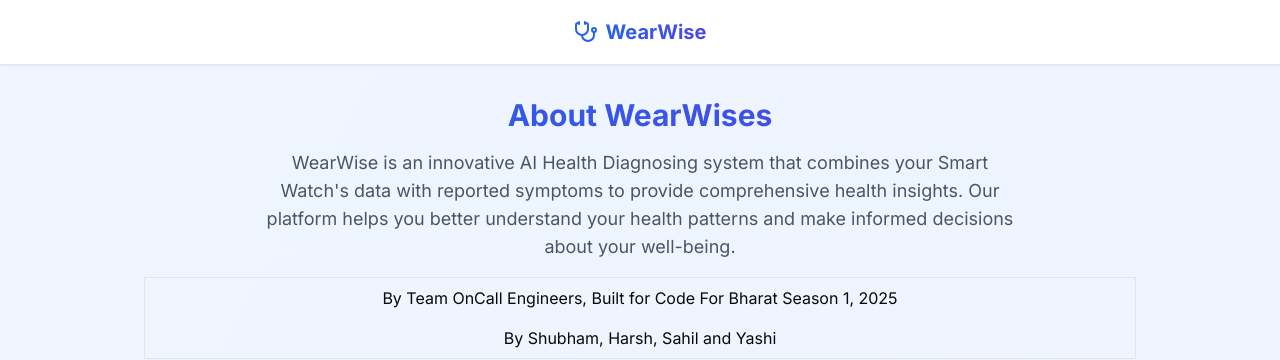
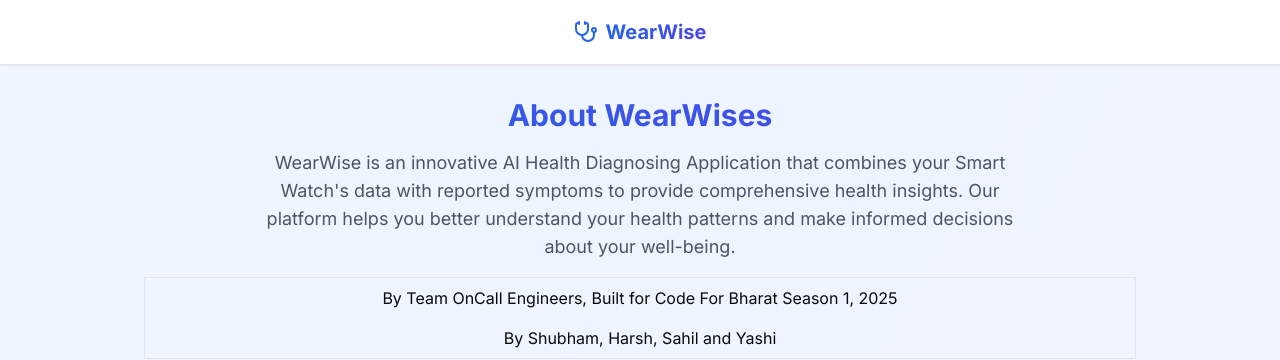
Before and after one commit to Shub3am/WearWise, a Next.js app in the folder legacy/frontend/: page / in a window 1280 px wide. Shown: the top 360 px of the page. Built offline with nearby package versions, Linux system fonts and the light colour scheme.

Commit message:
Minor Change

```diff
--- a/legacy/frontend/app/page.tsx
+++ b/legacy/frontend/app/page.tsx
@@ -158,8 +158,8 @@ export default function Home() {
             About WearWises
           </h2>
           <p className="text-gray-600 text-lg max-w-3xl mx-auto">
-            WearWise is an innovative AI Health Diagnosing system that combines
-            your Smart Watch's data with reported symptoms to provide
+            WearWise is an innovative AI Health Diagnosing Application that
+            combines your Smart Watch's data with reported symptoms to provide
             comprehensive health insights. Our platform helps you better
             understand your health patterns and make informed decisions about
             your well-being.
```
